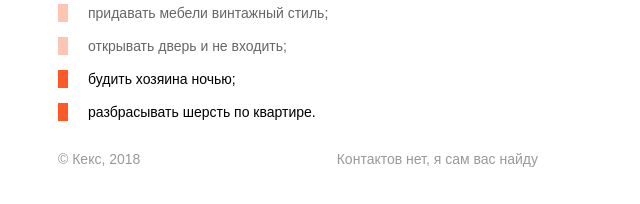
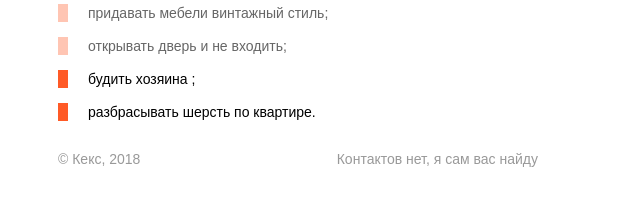
Before and after one commit to sergiydelo/Dostoeffsky, a plain HTML site: page index.html in a window 1280 px wide. Shown: the part 593-797 px from the top of the page, 342-982 px from the left. Drawn offline with Linux system fonts and the light colour scheme.

Commit message:
Update index.html

```diff
--- a/index.html
+++ b/index.html
@@ -26,7 +26,7 @@
           <li class="skills-item">таскать еду из хозяйской тарелки;</li>
           <li class="skills-item standart">придавать мебели винтажный стиль;</li>
           <li class="skills-item standart">открывать дверь и не входить;</li>
-          <li class="skills-item vip">будить хозяина ночью;</li>
+          <li class="skills-item vip">будить хозяина ;</li>
           <li class="skills-item vip">разбрасывать шерсть по квартире.</li>
         </ul>
       </section>
```
